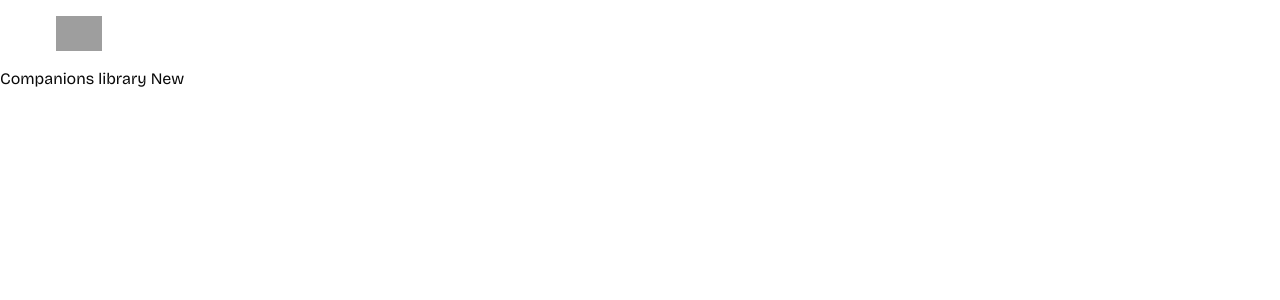
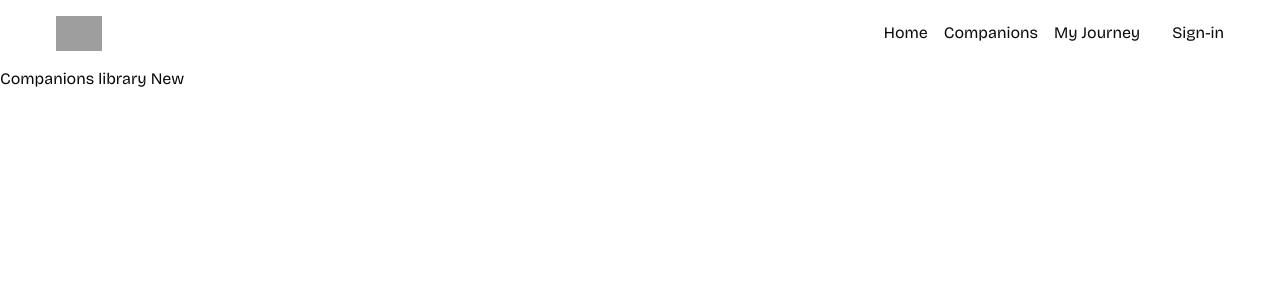
Before and after one commit to marsou001/converso, a Next.js app: page /companions/new in a window 1280 px wide. Shown: the top 300 px of the page. Built offline with nearby package versions, Linux system fonts and the light colour scheme; grey boxes are pictures that could not be loaded.

Commit message:
implement navigation

```diff
--- /dev/null
+++ b/components/NavItems.tsx
@@ -0,0 +1,29 @@
+"use client"
+
+import { cn } from "@/lib/utils"
+import Link from "next/link"
+import { usePathname } from "next/navigation"
+
+const navItems = [
+  { label: "Home", href: "/" },
+  { label: "Companions", href: "/companions" },
+  { label: "My Journey", href: "/my-journey" },
+]
+
+export default function NavItems() {
+  const pathname = usePathname()
+
+  return (
+    <nav className="flex items-center gap-4">
+      {navItems.map((navItem) => (
+        <Link
+          key={navItem.label}
+          href={navItem.href}
+          className={cn(pathname === navItem.href && "text-primary font-semibold")}
+        >
+          { navItem.label }
+        </Link>
+      ))}
+    </nav>
+  )
+}
--- a/components/Navbar.tsx
+++ b/components/Navbar.tsx
@@ -1,5 +1,6 @@
 import Image from "next/image";
 import Link from "next/link";
+import NavItems from "./NavItems";
 
 export default function Navbar() {
   return (
@@ -9,6 +10,11 @@ export default function Navbar() {
           <Image src="/images/logo.svg" alt="logo" width={46} height={44} />
         </div>
       </Link>
+
+      <div className="flex items-center gap-8">
+        <NavItems />
+        <p>Sign-in</p>
+      </div>
     </nav>
   )
 }
```
